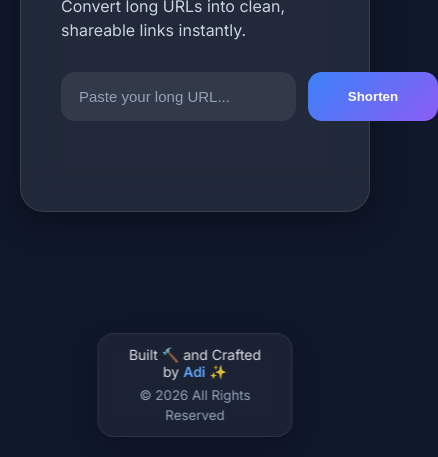
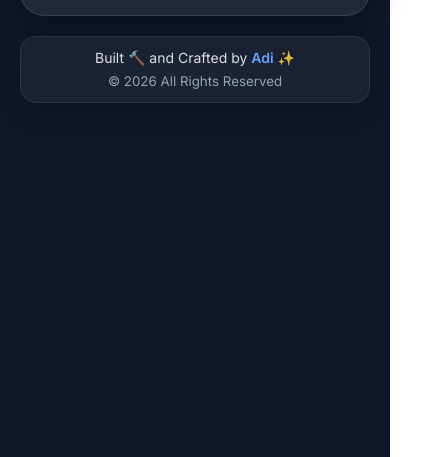
Before and after one commit to adi-shrivastava/URL-Shortner, a plain HTML site: page Frontend/index.html in a window 390 px wide. Shown: the part 387-844 px from the top of the page, 438 px wide, since content can reach past the window. Drawn offline with Linux system fonts and the light colour scheme.

Commit message:
Mobile View fix

```diff
--- a/Frontend/style.css
+++ b/Frontend/style.css
@@ -252,3 +252,53 @@ a:hover{
     width:180px !important;
     height:180px !important;
 }
+@media(max-width:768px){
+
+    body{
+        flex-direction:column;
+        justify-content:flex-start;
+        padding-top:30px;
+    }
+
+    .card{
+        padding:25px;
+    }
+
+    h1{
+        font-size:1.8rem;
+    }
+
+    .subtitle{
+        font-size:0.9rem;
+    }
+
+    .input-group{
+        flex-direction:column;
+    }
+
+    button{
+        width:100%;
+        min-width:unset;
+    }
+
+    .result-wrapper{
+        flex-direction:column;
+        align-items:center;
+    }
+
+    #qrcode{
+        min-width:auto;
+    }
+
+    #qrcode img{
+        width:150px !important;
+        height:150px !important;
+    }
+
+    .end{
+        position:static;
+        transform:none;
+        width:100%;
+        margin-top:20px;
+    }
+}
```
